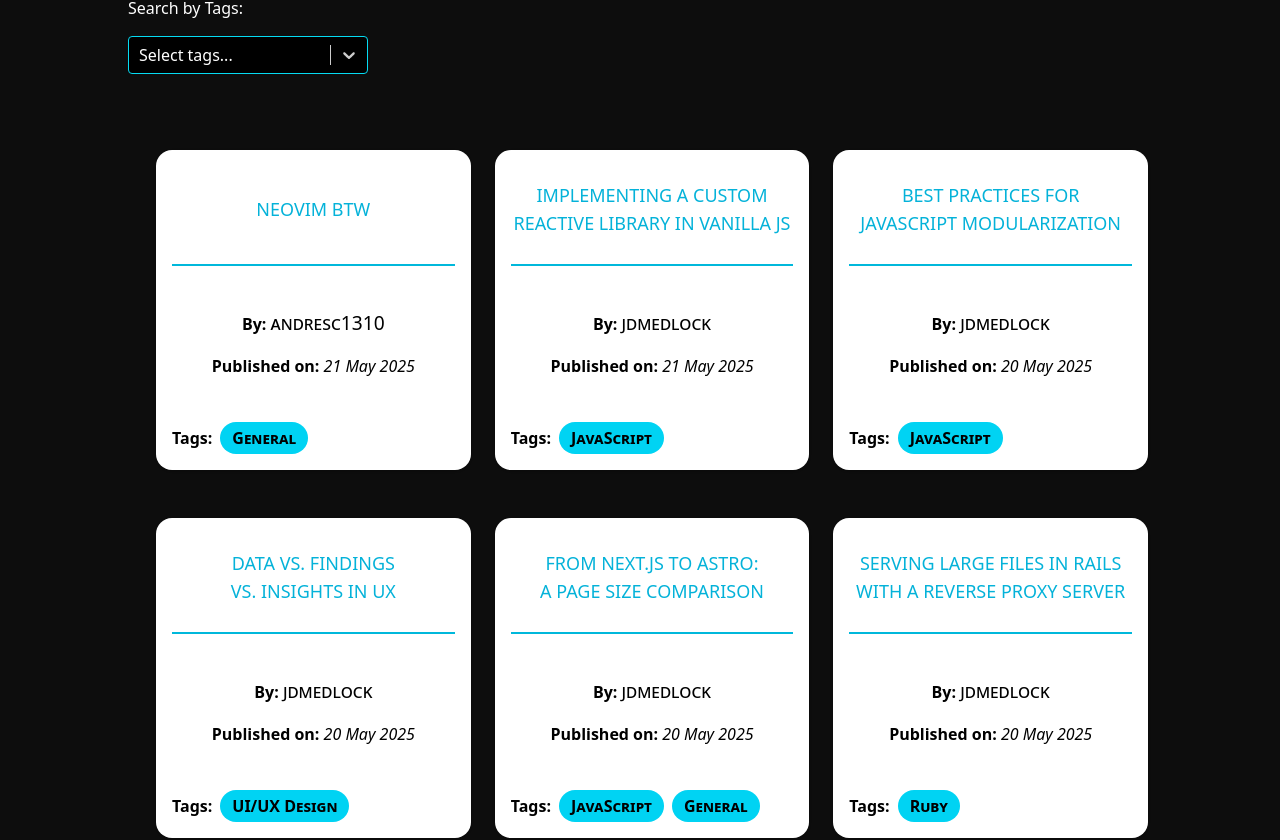
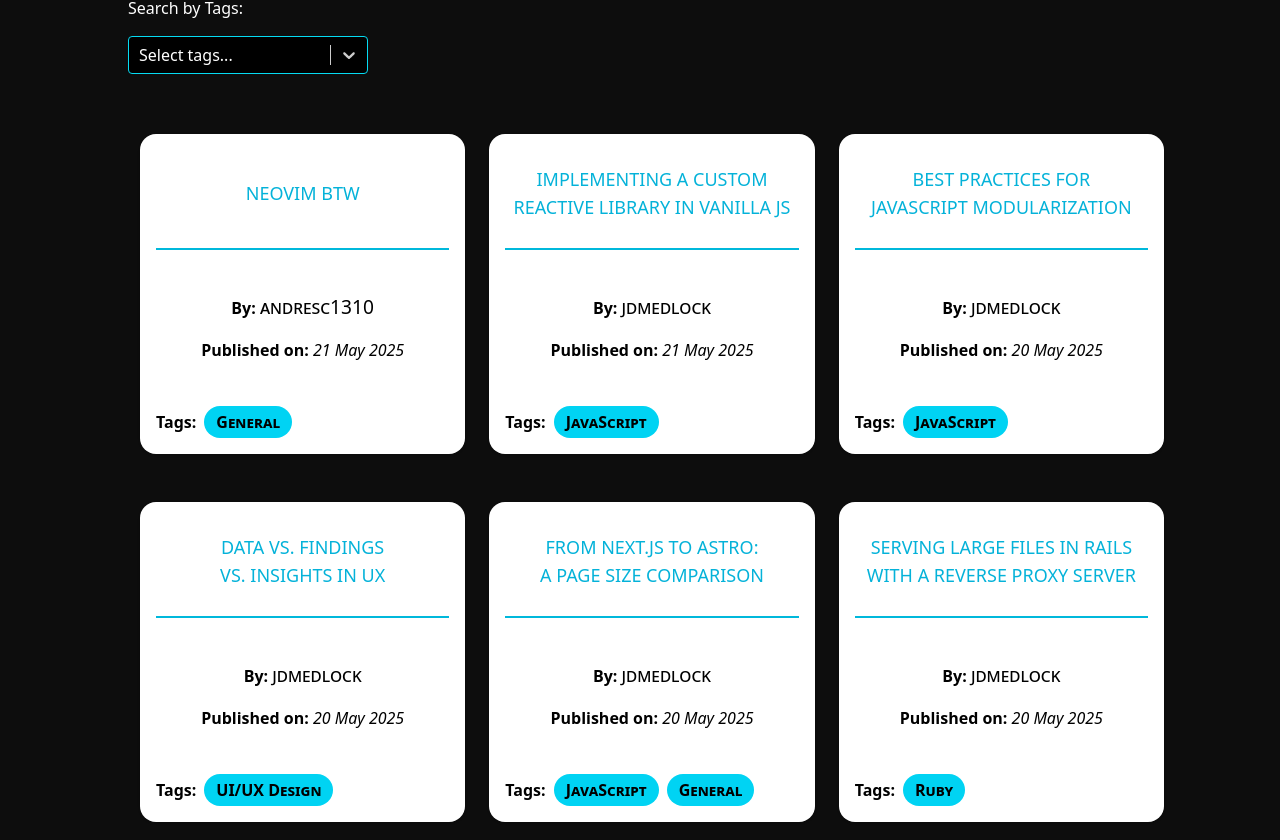
Before and after one commit to volumia/V55-tier2-team-22-fork, a React (Vite) app in the folder frontend/: page / in a window 1280 px wide. Shown: the part 420-1260 px from the top of the page. Built offline with nearby package versions, Linux system fonts and the light colour scheme.

Commit message:
changed width of resource list

```diff
--- a/frontend/src/components/Resources/ResourceCard.jsx
+++ b/frontend/src/components/Resources/ResourceCard.jsx
@@ -4,6 +4,7 @@
   const createdAt = new Date(date);
 
   return (
+
     <div className="grid grid-rows-[auto_1fr_auto] bg-white rounded-2xl text-black p-4 m-3 min-h-[20em] w-full shadow">
       {/* Card header */}
       <div className="border-b-2 border-cyan-500 min-h-[100px] flex items-center text-center">
--- a/frontend/src/components/Resources/ResourceList.jsx
+++ b/frontend/src/components/Resources/ResourceList.jsx
@@ -3,7 +3,8 @@
 function ResourceList({ resourceList, tagMap }) {
   return (
     <>
-      <div className="grid grid-cols-1 sm:grid-cols-2 lg:grid-cols-3 gap-6 p-4">
+     <div className="w-[100%] mx-auto"> {/* Outer wrapper: 80% width, centered */}
+      <div className="grid grid-cols-1 sm:grid-cols-2 lg:grid-cols-3 gap-6 ">
         {resourceList.map((resource) => {
           // Convert tag IDs to tag names
           const convertedTag = (resource.appliedTags || []).map((id) => tagMap[id] || "Unknown");
@@ -20,6 +21,7 @@
           );
         })}
       </div>
+      </div>
     </>
   );
 }
```
